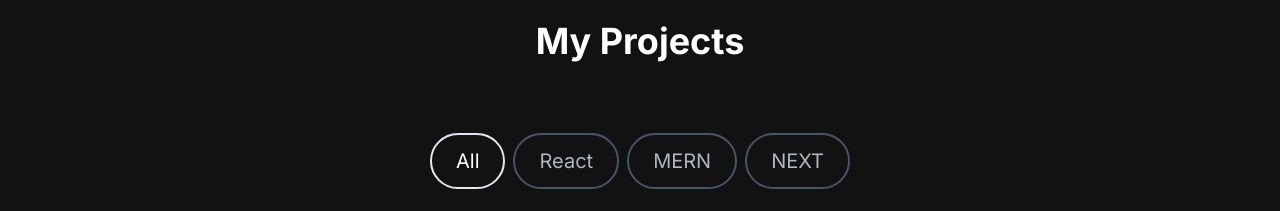
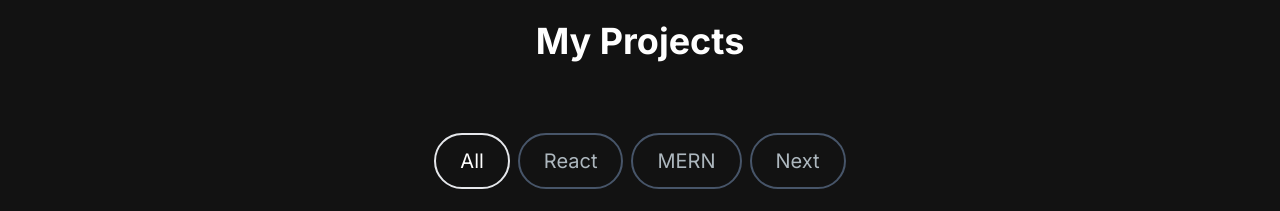
Before and after one commit to rutu-cyber/rutuja, a Next.js app: page / in a window 1280 px wide. Shown: the part 1200-1411 px from the top of the page. Built offline with nearby package versions, Linux system fonts and the light colour scheme.

Commit message:
next tag added

```diff
--- a/src/components/ProjectsSection.jsx
+++ b/src/components/ProjectsSection.jsx
@@ -64,7 +64,7 @@ const projectsData = [
       title: "Hotel Website",
       description: "Next and React based website used stripe",
       image: "/images/projects/4.png",
-      tag: ["All", "React"],
+      tag: ["All", "React", "Next"],
       gitUrl: "/",
       previewUrl: "/",
     },
@@ -120,8 +120,8 @@ const projectsData = [
           />
           <ProjectTag
             onClick={handleTagChange}
-            name="NEXT"
-            isSelected={tag === "NEXT"}
+            name="Next"
+            isSelected={tag === "Next"}
           />
         </div>
         <ul ref={ref} className="grid md:grid-cols-3 gap-8 md:gap-12">
```
